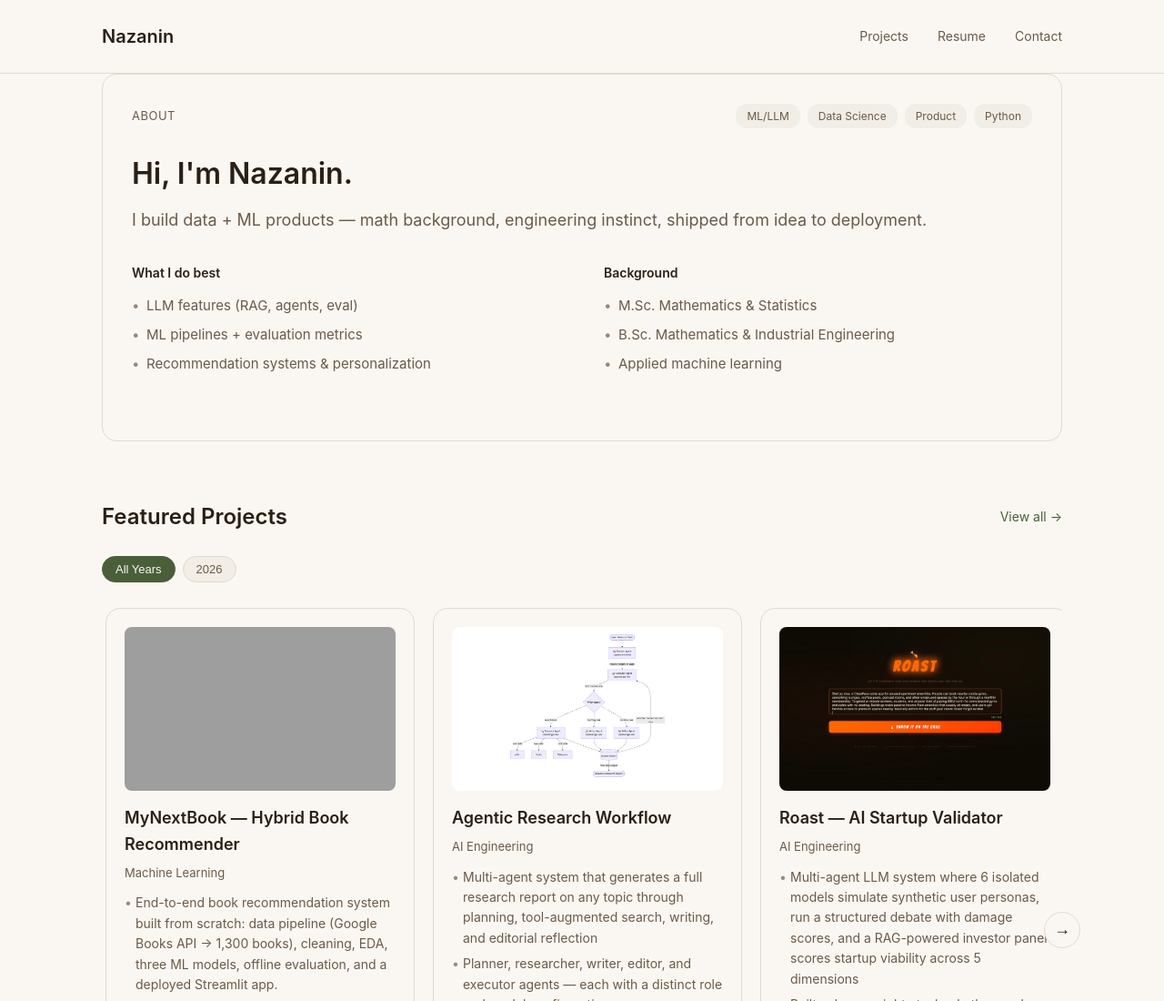
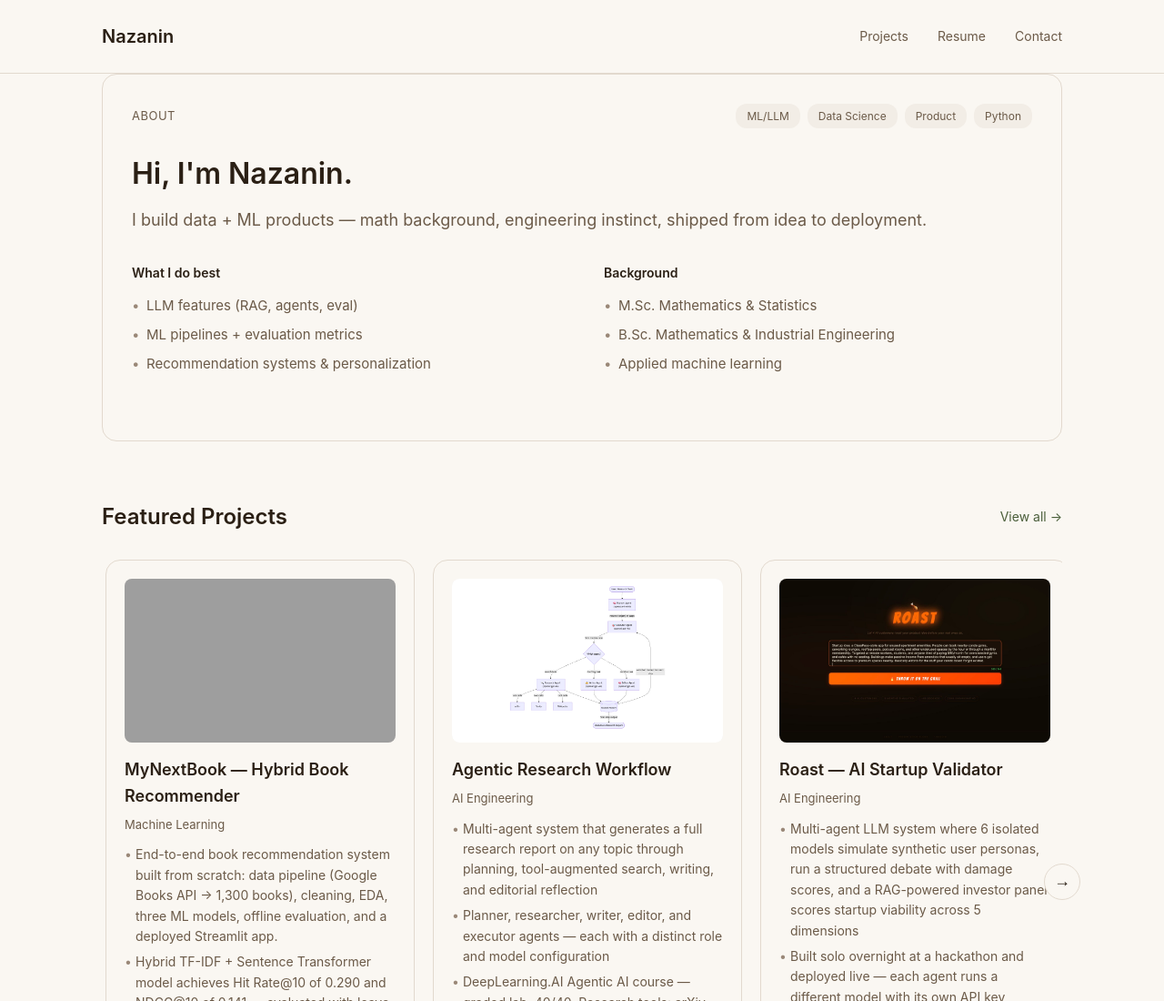
Before and after one commit to nazaninghelichi/grown-up-portfolio, a website: page index.html in a window 1280 px wide. Shown: the top 1100 px of the page at 91% size. Drawn offline with Linux system fonts and the light colour scheme; grey boxes are pictures that could not be loaded.

Commit message:
Remove year filter buttons from projects section
Co-Authored-By: Claude Sonnet 4.6 <noreply@anthropic.com>

```diff
--- a/index.html
+++ b/index.html
@@ -63,11 +63,6 @@
                 <a href="#all-projects" class="view-all">View all →</a>
             </div>
 
-            <div class="filter-buttons" id="year-filters">
-                <button class="filter-btn active" data-year="all">All Years</button>
-                <!-- Year buttons added dynamically -->
-            </div>
-
             <div class="carousel-container">
                 <button class="carousel-btn prev" aria-label="Previous">&larr;</button>
                 <div class="projects-carousel" id="projects-carousel">
--- a/script.js
+++ b/script.js
@@ -13,7 +13,6 @@ async function loadProjects() {
                 return new Date(b.date || '2000-01') - new Date(a.date || '2000-01');
             });
 
-            setupYearFilters(allProjects);
             displayProjects(allProjects);
         } else {
             displayEmptyState();
@@ -22,48 +21,6 @@ async function loadProjects() {
         console.error('Error loading projects:', error);
         displayEmptyState();
     }
-}
-
-// Setup year filter buttons
-function setupYearFilters(projects) {
-    const yearFilters = document.getElementById('year-filters');
-    if (!yearFilters) return;
-
-    // Extract unique years from projects
-    const years = [...new Set(projects.map(p => {
-        const year = p.date ? p.date.split('-')[0] : null;
-        return year;
-    }).filter(Boolean))].sort((a, b) => b - a);
-
-    // Add year buttons
-    years.forEach(year => {
-        const btn = document.createElement('button');
-        btn.className = 'filter-btn';
-        btn.setAttribute('data-year', year);
-        btn.textContent = year;
-        yearFilters.appendChild(btn);
-    });
-
-    // Add click handlers
-    const filterBtns = yearFilters.querySelectorAll('.filter-btn');
-    filterBtns.forEach(btn => {
-        btn.addEventListener('click', () => {
-            // Update active state
-            filterBtns.forEach(b => b.classList.remove('active'));
-            btn.classList.add('active');
-
-            // Filter projects
-            const selectedYear = btn.getAttribute('data-year');
-            if (selectedYear === 'all') {
-                displayProjects(allProjects);
-            } else {
-                const filtered = allProjects.filter(p =>
-                    p.date && p.date.startsWith(selectedYear)
-                );
-                displayProjects(filtered);
-            }
-        });
-    });
 }
 
 // Display projects in carousel
```
